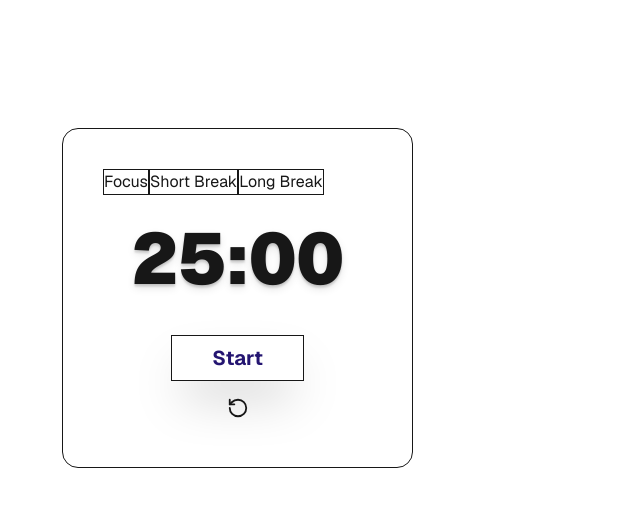
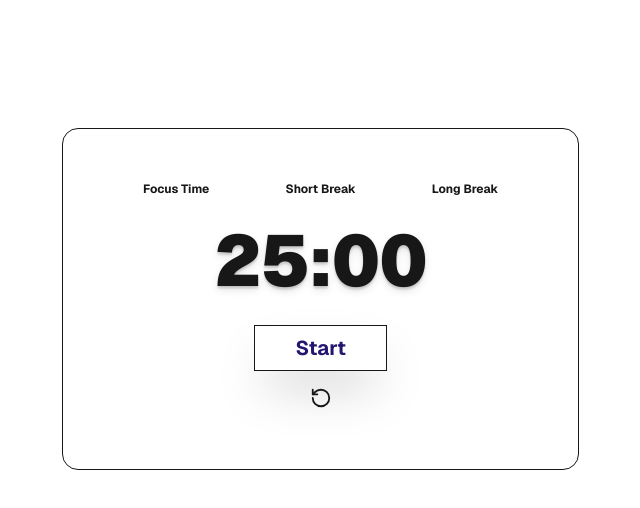
Before and after one commit to jvazquez30/pomodoro-timer, a Next.js app: page / in a window 1280 px wide. Shown: the top 508 px of the page, without its empty margins (2-642 px from the left). Built offline with nearby package versions, Linux system fonts and the light colour scheme.

Commit message:
testing diff styling

```diff
--- a/src/app/components/ModeSelector.tsx
+++ b/src/app/components/ModeSelector.tsx
@@ -13,30 +13,30 @@ export default function ModeSelector({
 
 }: ModeSelectorProps) {
   return (
-    <div>
+    <div className="flex justify-around gap-5">
       <button
         type="button"
-      className="border"
+        className=" hover:bg-indigo-600 rounded-2xl"
         onClick={onFocus}
       >
-        Focus
+        <p className="font-bold text-xs px-7">Focus Time</p>
       </button>
 
       <button
         type="button"
-      className="border"
+        className="hover:bg-indigo-600 rounded-2xl"
         onClick={onShortBreak}
       >
-        Short Break
+        <p className="font-bold text-xs px-7">Short Break</p>
       </button>
 
 
       <button
         type="button"
-      className="border"
+        className="hover:bg-indigo-600 rounded-2xl"
         onClick={onLongBreak}
       >
-        Long Break
+        <p className="font-bold text-xs px-7">Long Break</p>
       </button>
 
     </div>
--- a/src/app/components/PomodoroTimer.tsx
+++ b/src/app/components/PomodoroTimer.tsx
@@ -62,9 +62,9 @@ export default function PomodoroTimer() {
 
 
   return (
-    <div className="flex-col border rounded-2xl p-10">
+    <div className="flex-col border rounded-2xl p-13">
 
-      <div>
+      <div className="">
         <ModeSelector
         onFocus={() => handleModeChange("focus")}
         onLongBreak={() => handleModeChange("longBreak")}
@@ -72,10 +72,8 @@ export default function PomodoroTimer() {
         />
       </div>
 
-
-      <div className="flex p-5">
+      <div className="flex justify-center p-5">
         <TimerDisplay secondsLeft={secondsLeft} />
-
       </div>
 
       <TimerControls
--- a/src/app/components/TimerControls.tsx
+++ b/src/app/components/TimerControls.tsx
@@ -18,7 +18,7 @@ export default function TimerControls({
 }: TimerControlsProps) {
 
   return (
-    <div className="flex justify-center pt-3 ">
+    <div className="flex justify-center  ">
 
       <div className='grid grid-cols-1'>
         <button
```
Lines whose indentation alone changed are shown as unchanged.
